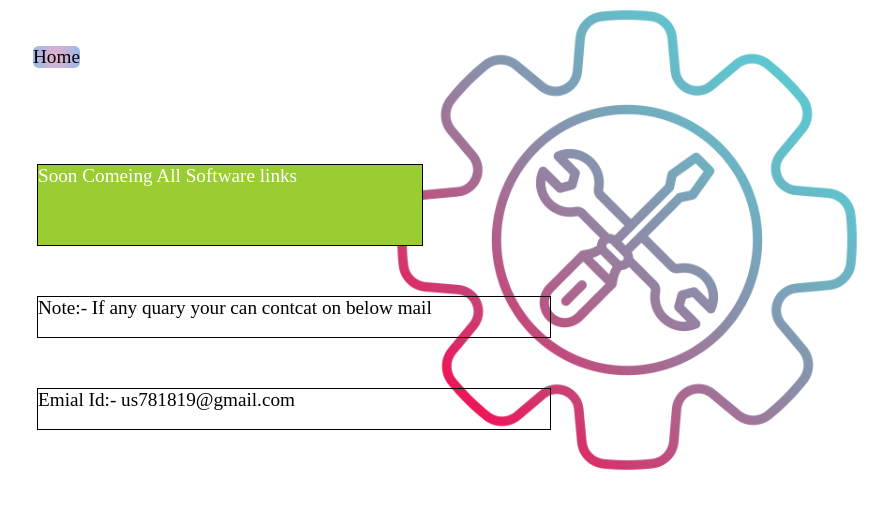
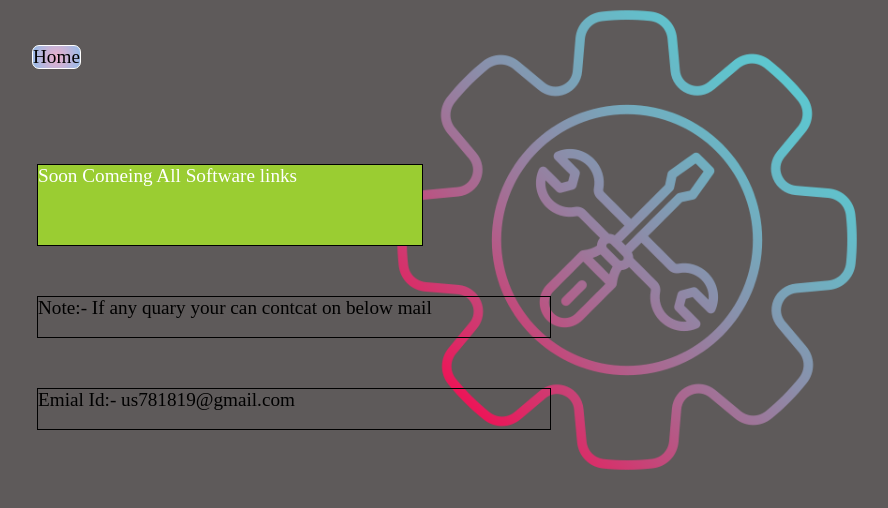
Before and after one commit to UmeshVashist/inv, a plain HTML site: page contact.html in a window 1280 px wide. Shown: the whole page, without its empty margins (13-901 px from the left). Drawn offline with Linux system fonts and the light colour scheme.

Commit message:
Update style.css

```diff
--- a/style.css
+++ b/style.css
@@ -8,7 +8,7 @@ body {
     background-size: contain;
     display: block;
     background-position: center;
-    background-color: white;
+    background-color: rgb(94, 90, 90);
     background-repeat: no-repeat;
     font-size: larger;
 
```
